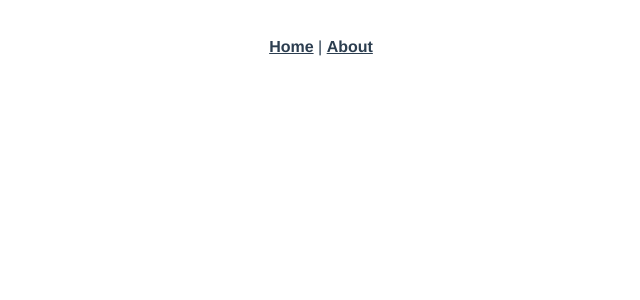
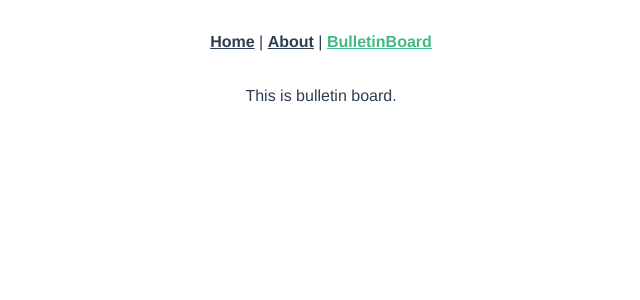
Before and after one commit to piggaycheng/AnimalForest, a Vue app: page /#/bulletin_board in a window 1280 px wide. Shown: the top 300 px of the page, without its empty margins (319-959 px from the left). Built offline with nearby package versions, Linux system fonts and the light colour scheme.

Commit message:
add bulletin board view

```diff
--- a/package.json
+++ b/package.json
@@ -8,7 +8,9 @@
     "lint": "vue-cli-service lint"
   },
   "dependencies": {
+    "bootstrap": "^4.4.1",
     "core-js": "^3.6.4",
+    "jquery": "^3.4.1",
     "vue": "^2.6.11",
     "vue-router": "^3.1.6",
     "vuex": "^3.1.3"
--- a/public/index.html
+++ b/public/index.html
@@ -1,17 +1,24 @@
 <!DOCTYPE html>
 <html lang="en">
+
 <head>
 	<meta charset="utf-8">
 	<meta http-equiv="X-UA-Compatible" content="IE=edge">
 	<meta name="viewport" content="width=device-width,initial-scale=1.0">
 	<link rel="icon" href="<%= BASE_URL %>favicon.ico">
 	<title><%= htmlWebpackPlugin.options.title %></title>
+	<script src="../node_modules/jquery/dist/jquery.min.js"></script>
+	<script src="../node_modules/bootstrap/dist/js/bootstrap.bundle.min.js"></script>
+	<link rel="stylesheet" href="../node_modules/bootstrap/dist/css/bootstrap.min.css">
 </head>
+
 <body>
 	<noscript>
-      <strong>We're sorry but <%= htmlWebpackPlugin.options.title %> doesn't work properly without JavaScript enabled. Please enable it to continue.</strong>
+		<strong>We're sorry but <%= htmlWebpackPlugin.options.title %> doesn't work properly without JavaScript enabled.
+			Please enable it to continue.</strong>
 	</noscript>
 	<div id="app"></div>
 	<!-- built files will be auto injected -->
 </body>
+
 </html>
--- a/src/App.vue
+++ b/src/App.vue
@@ -2,7 +2,8 @@
 	<div id="app">
 		<div id="nav">
 			<router-link to="/">Home</router-link> |
-      <router-link to="/about">About</router-link>
+			<router-link to="/about">About</router-link> |
+			<router-link to="/bulletin_board">BulletinBoard</router-link>
 		</div>
 		<router-view/>
 	</div>
--- a/src/components/HelloWorld.vue
+++ b/src/components/HelloWorld.vue
@@ -2,8 +2,7 @@
 	<div class="hello">
 		<h1>{{ msg }}</h1>
 		<p>
-      For a guide and recipes on how to configure / customize this project,<br>
-      check out the
+			For a guide and recipes on how to configure / customize this project,<br> check out the
 			<a href="https://cli.vuejs.org" target="_blank" rel="noopener">vue-cli documentation</a>.
 		</p>
 		<h3>Installed CLI Plugins</h3>
@@ -46,14 +45,17 @@ export default {
 h3 {
 	margin: 40px 0 0;
 }
+
 ul {
 	list-style-type: none;
 	padding: 0;
 }
+
 li {
 	display: inline-block;
 	margin: 0 10px;
 }
+
 a {
 	color: #42b983;
 }
--- a/src/main.js
+++ b/src/main.js
@@ -6,7 +6,7 @@ import store from './store'
 Vue.config.productionTip = false
 
 new Vue({
-  router,
-  store,
-  render: h => h(App)
+	router,
+	store,
+	render: h => h(App)
 }).$mount('#app')
--- a/src/router/index.js
+++ b/src/router/index.js
@@ -1,6 +1,7 @@
 import Vue from 'vue'
 import VueRouter from 'vue-router'
 import Home from '../views/Home.vue'
+import BulletinBoard from '../views/BulletinBoard.vue'
 
 Vue.use(VueRouter)
 
@@ -17,6 +18,11 @@ Vue.use(VueRouter)
 		// this generates a separate chunk (about.[hash].js) for this route
 		// which is lazy-loaded when the route is visited.
 		component: () => import(/* webpackChunkName: "about" */ '../views/About.vue')
+	},
+	{
+		path: '/bulletin_board',
+		name: 'BulletinBoard',
+		component: BulletinBoard
 	}
 ]
 
--- a/src/views/About.vue
+++ b/src/views/About.vue
@@ -1,5 +1,5 @@
 <template>
-  <div class="about">
-    <h1>This is an about page</h1>
-  </div>
+	<div class="about">
+		<h1>This is an about page</h1>
+	</div>
 </template>
--- /dev/null
+++ b/src/views/BulletinBoard.vue
@@ -0,0 +1,7 @@
+<template>
+	<div class="bulletin-board">
+
+		This is bulletin board.
+
+	</div>
+</template>
--- a/src/views/Home.vue
+++ b/src/views/Home.vue
@@ -1,7 +1,7 @@
 <template>
 	<div class="home">
 		<img alt="Vue logo" src="../assets/logo.png">
-    <HelloWorld msg="Welcome to Your Vue.js App"/>
+		<HelloWorld msg="Welcome to Your Vue.js App" />
 	</div>
 </template>
 
```
Also changed, not shown: 1 other file (tests, documents, lock files or other folders). Lines whose indentation alone changed are shown as unchanged.
